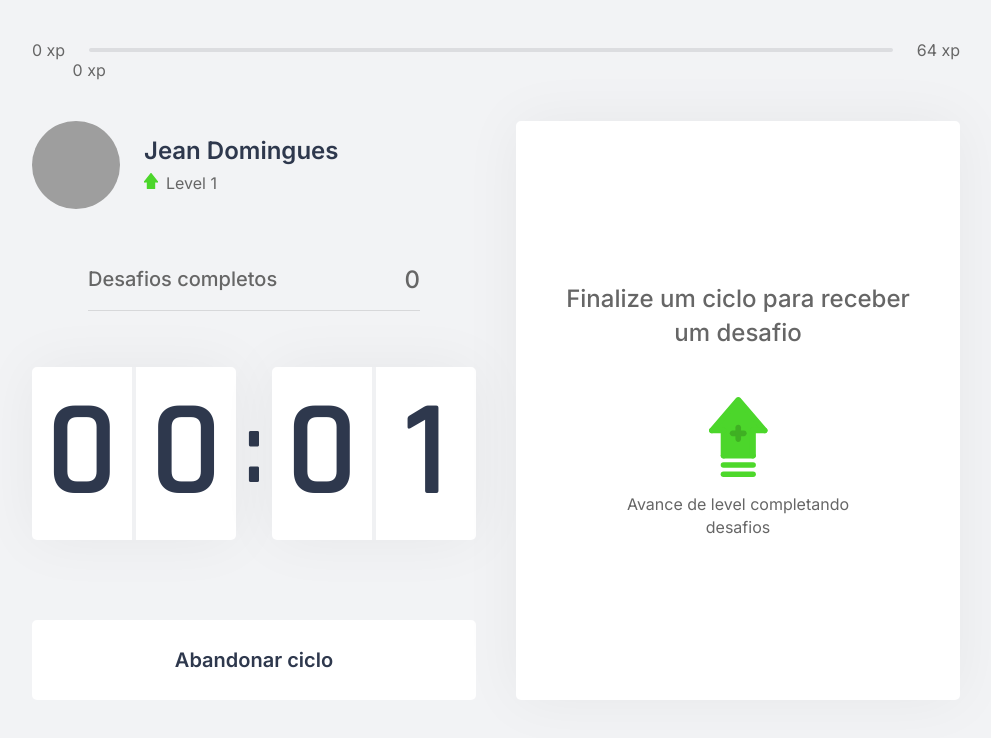
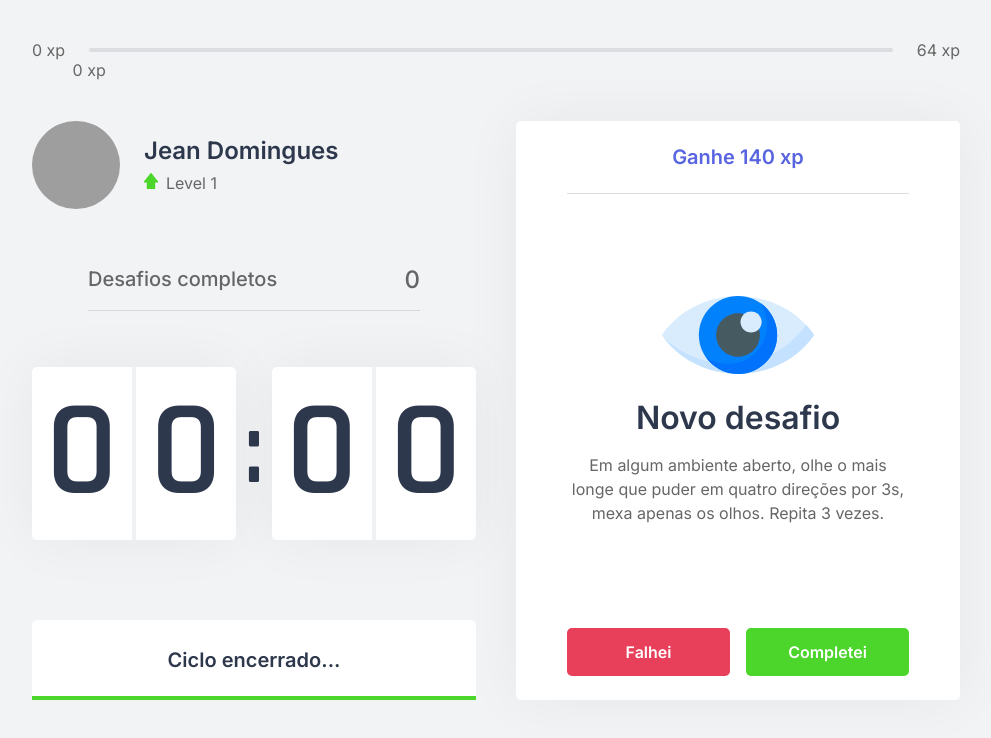
Before and after one commit to Jean-Domingues/TaskTimer, a Next.js app in the folder frontend/: page / in a window 1280 px wide. Both pictures are taken after a click on the button "Iniciar um ciclo". Shown: the top 738 px of the page, without its empty margins (144-1135 px from the left). Built offline with nearby package versions, Linux system fonts and the light colour scheme; grey boxes are pictures that could not be loaded.

Commit message:
Finalizando a distribuição de desafios

```diff
--- a/frontend/src/components/ChallengeBox.tsx
+++ b/frontend/src/components/ChallengeBox.tsx
@@ -1,11 +1,23 @@
 import { useContext } from 'react';
 import { ChallengesContext } from '../contexts/ChallengeContext';
+import { CountdownContext } from '../contexts/CountdownContext';
 import styles from '../styles/components/ChallengeBox.module.css';
 
 export function ChallengeBox() {
   const { activeChallenge, resetChallenge, completedChallenge } = useContext(
     ChallengesContext
   );
+  const { resetCountdown } = useContext(CountdownContext);
+
+  function challengeSuccess() {
+    completedChallenge();
+    resetCountdown();
+  }
+
+  function challengeFailed() {
+    resetChallenge();
+    resetCountdown();
+  }
 
   return (
     <div className={styles.challengeBoxContainer}>
@@ -23,14 +35,14 @@ export function ChallengeBox() {
             <button
               type="button"
               className={styles.challengeFailedButton}
-              onClick={resetChallenge}
+              onClick={challengeFailed}
             >
               Falhei
             </button>
             <button
               type="button"
               className={styles.challengeCompletedButton}
-              onClick={completedChallenge}
+              onClick={challengeSuccess}
             >
               Completei
             </button>
--- a/frontend/src/contexts/CountdownContext.tsx
+++ b/frontend/src/contexts/CountdownContext.tsx
@@ -21,7 +21,7 @@ let countdownTimeout: NodeJS.Timeout;
 export function CountdownProvider({ children }: CountdownProviderProps) {
   const { startNewChallenge } = useContext(ChallengesContext);
 
-  const [time, setTime] = useState(3);
+  const [time, setTime] = useState(2);
   const [isActive, setIsActive] = useState(false);
   const [hasFinished, setHasFinished] = useState(false);
 
@@ -35,7 +35,8 @@ export function CountdownProvider({ children }: CountdownProviderProps) {
   function resetCountdown() {
     clearTimeout(countdownTimeout);
     setIsActive(false);
-    setTime(3);
+    setHasFinished(false);
+    setTime(2);
   }
 
   useEffect(() => {
```
